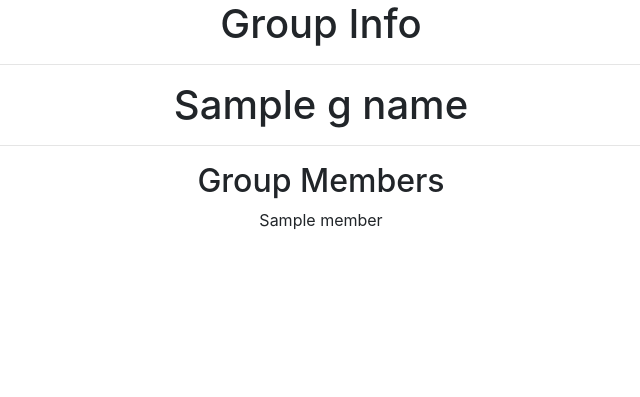
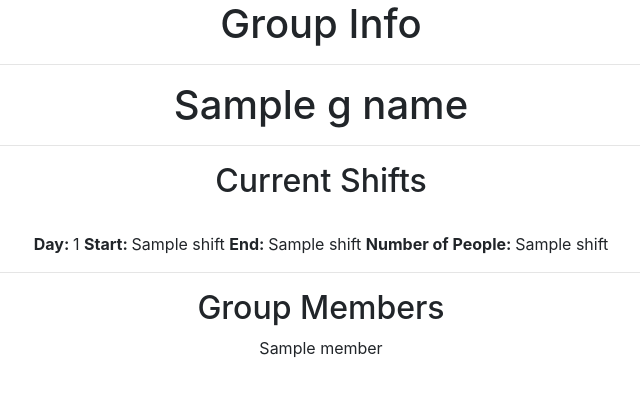
Before and after one commit to dlsnyder8/TimeTables, a Flask app: template templates/viewGroup.html in a window 1280 px wide. Shown: the part 56-453 px from the top of the page, without its empty margins (319-959 px from the left). Run offline with Flask 2, Linux system fonts and the light colour scheme; the template is opened without the code that fills it: most values are stand-ins (such as "Sample title", 1, 10 or a date in 2020); parts of the project's set-up code (start-up, migrations or seed data) failed here and were passed over; some libraries are stand-ins or nearby versions.

Commit message:
delete group and viewGroup shifts

```diff
--- a/app.py
+++ b/app.py
@@ -110,6 +110,22 @@ def blankSchedule():
         table_values.append(week)
     return table_values
 
+
+def shifts_to_us_time(shifts):
+    def military_to_us_time(time):
+        if int(time.split(':')[0]) < 12:
+            time = time + " AM"
+        elif int(time.split(':')[0]) == 0:
+            time = "12:00 AM"
+        elif int(time.split(':')[0]) > 12:
+            time = str(int(time.split(":")[0]) - 12) + ":00 PM"
+        return time
+
+    for i in shifts:
+        shifts[i][1] = military_to_us_time(shifts[i][1])
+        shifts[i][2] = military_to_us_time(shifts[i][2])
+    return shifts
+
 #------------------------------------------------------------------
 
 @app.route('/', methods=['GET', 'POST'])
@@ -203,21 +219,6 @@ def manage():
     if not shifts:
         shifts = {}
 
-    def shifts_to_us_time(shifts):
-        def military_to_us_time(time):
-            if int(time.split(':')[0]) < 12:
-                time = time + " AM"
-            elif int(time.split(':')[0]) == 0:
-                time = "12:00 AM"
-            elif int(time.split(':')[0]) > 12:
-                time = str(int(time.split(":")[0]) - 12) + ":00 PM"
-            return time
-
-        for i in shifts:
-            shifts[i][1] = military_to_us_time(shifts[i][1])
-            shifts[i][2] = military_to_us_time(shifts[i][2])
-        return shifts
-
     if request.method == 'GET':
         shifts = shifts_to_us_time(shifts)
         html = render_template('manage.html', groupname=groupname, inGroup=inGroup, isMgr=isMgr, shifts=shifts, users=users, selected=selected)
@@ -241,20 +242,26 @@ def manage():
         elif request.form["submit"] == "Save":
             n_user_list = []
             curr_members.remove(username)
-            for user in users:
+            for user in users:  # adds users
                 if request.form.get(user) is not None:
+                    exists = False
                     n_user_list.append(user)
-                    add_user_to_group(groupid, user, 'member')
-                    # print("added user" + user)
-            for member in curr_members:
+                    for member in curr_members:
+                        if user == member:
+                            exists = True
+                    if not exists:
+                        add_user_to_group(groupid, user, 'member')
+                        print("added user" + user)
+            for member in curr_members:  # removes users
                 remains = False
                 for user in n_user_list:
                     if member == user:
                         remains = True
-                        # print("user remains" + user)
+                        print("user remains" + user)
                 if not remains:
                     remove_user(member, groupid)
-                    # print("removed" + member)
+                    print("removed" + member)
+
             selected = {}
             for user in users:
                 selected[user] = False
@@ -425,7 +432,12 @@ def viewGroup():
     gName, groupId = getCurrGroupnameAndId(request, groups)
     members = get_group_users(groupId)
 
-    html = render_template('viewGroup.html', gName=gName, members=members, inGroup=True, isMgr=isMgr)
+    shifts = get_group_shifts(groupId)
+    if not shifts:
+        shifts = {}
+    shifts = shifts_to_us_time(shifts)
+
+    html = render_template('viewGroup.html', gName=gName, members=members, inGroup=True, isMgr=isMgr, shifts=shifts)
     response = make_response(html)
 
     return response
--- a/templates/viewGroup.html
+++ b/templates/viewGroup.html
@@ -24,6 +24,16 @@
         <hr>
         <h1>{{gName}}</h1>
         <hr>
+        <h2> Current Shifts</h2><br>
+            {% if shifts|length > 0 %}
+                {% for i in shifts %}
+                <strong>Day: </strong>{{shifts[i][0]}} <strong>Start: </strong>{{shifts[i][1]}}
+                <strong>End: </strong>{{shifts[i][2]}} <strong>Number of People: </strong>{{shifts[i][3]}}
+            {% endfor %}
+            {% else %}
+                <p> No current shifts for <strong>{{groupname}}</strong></p>
+            {% endif %}
+        <hr>
         <h2>Group Members</h2>
         {% for member in members: %}
         {{member}} <br>
```
